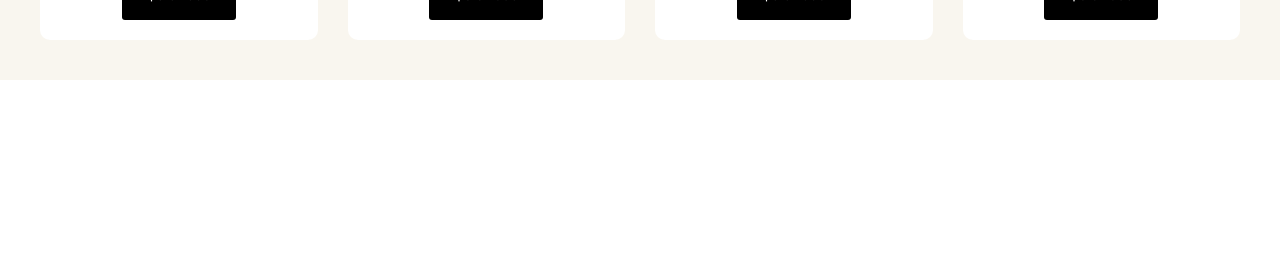
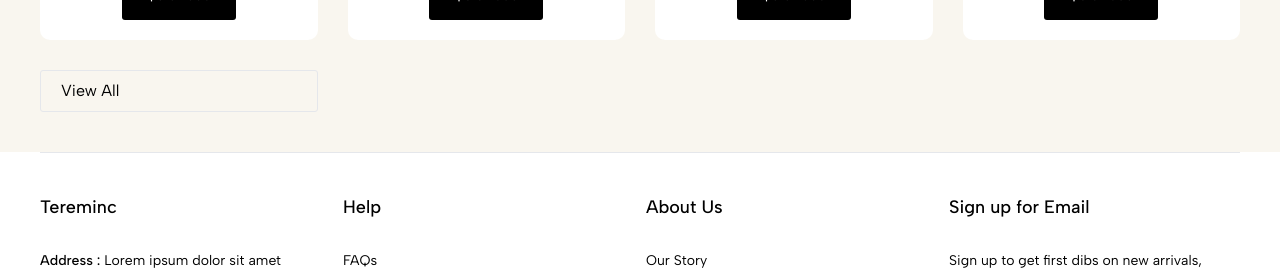
Before and after one commit to stainlezzking/tereminc, a Next.js app: page / in a window 1280 px wide. Shown: the part 2478-2750 px from the top of the page. Before the commit the page ends 2558 px from the top, so only its background shows below. Built offline with nearby package versions, Linux system fonts and the light colour scheme.

Commit message:
added the footer

```diff
--- a/app/(frontend)/page.jsx
+++ b/app/(frontend)/page.jsx
@@ -1,4 +1,5 @@
 import BtnLink from "@/components/button/cat-button";
+import OutlineButton from "@/components/button/outline";
 import Categories from "@/components/card/categories";
 import ProductPreview from "@/components/card/product-preview";
 import Wrapper from "@/components/contentwrapper";
@@ -12,7 +13,7 @@ import Link from "next/link";
 const Page = () => {
   // {/* should not be more than two */}
   return (
-    <div className="h-screen">
+    <div>
       <Modal />
       <SlidingText />
       <Wrapper>
@@ -43,7 +44,7 @@ const Page = () => {
           </div>
         </div>
       </Wrapper>
-      <Wrapper className="space-y-[30px] bg-[#f9f6ef] py-10">
+      <Wrapper className="space-y-[30px] bg-[#f9f6ef] py-10 overflow-hidden">
         <div className="text-center space-y-[18px]">
           <Title>Best Seller</Title>
           <p>Shop the Latest Styles: Stay ahead of the curve with our newest arrivals</p>
@@ -52,6 +53,7 @@ const Page = () => {
           {new Array(8).fill(1).map((_, i) => (
             <ProductPreview id={i} src={collectionImage.src} title="Random title" href="" price={100000} cats={["Random", "Random"]} key={i} />
           ))}
+          <OutlineButton href="/products">View All</OutlineButton>
         </div>
       </Wrapper>
     </div>
--- a/app/globals.css
+++ b/app/globals.css
@@ -1,24 +1,6 @@
 @tailwind base;
 @tailwind components;
 @tailwind utilities;
-
-:root {
-  --background: #ffffff;
-  --foreground: #171717;
-}
-
-@media (prefers-color-scheme: dark) {
-  :root {
-    --background: #0a0a0a;
-    --foreground: #ededed;
-  }
-}
-
-body {
-  color: var(--foreground);
-  background: var(--background);
-  font-family: Arial, Helvetica, sans-serif;
-}
 
 @layer utilities {
   .text-balance {
@@ -27,4 +9,7 @@ body {
   .grid-spacing {
     @apply gap-x-[15px] gap-y-[30px] md:gap-x-[20px] lg:gap-x-[30px];
   }
+  .footer-title {
+    @apply mt-10 mb-4 xl:mt-0 xl:mb-[30px] text-lg;
+  }
 }
--- a/app/layout.js
+++ b/app/layout.js
@@ -3,6 +3,7 @@ import "./globals.css";
 import Navbar from "@/components/navbar";
 import CartItemsContextWrapper from "@/components/context/cartcontext";
 import { Toaster } from "sonner";
+import Footer from "@/components/footer";
 
 const alberSans = Albert_Sans({
   subsets: ["latin"],
@@ -18,7 +19,10 @@ export default function RootLayout({ children }) {
       <body className={" bg-white text-black " + alberSans.className}>
         <Navbar />
         <Toaster />
-        <CartItemsContextWrapper>{children}</CartItemsContextWrapper>
+        <CartItemsContextWrapper>
+          {children}
+          <Footer />
+        </CartItemsContextWrapper>
       </body>
     </html>
   );
--- /dev/null
+++ b/components/button/outline.jsx
@@ -0,0 +1,11 @@
+import Link from "next/link";
+
+const OutlineButton = ({ children }) => {
+  return (
+    <Link href="#" className="border rounded-[3px] py-2 px-5 hover:">
+      {children}
+    </Link>
+  );
+};
+
+export default OutlineButton;
--- a/components/card/product-preview.jsx
+++ b/components/card/product-preview.jsx
@@ -1,6 +1,6 @@
 import Image from "next/image";
 import Link from "next/link";
-import AddToCartButton from "../button/button";
+import AddToCartButton from "../button/addToCartButton";
 
 const ProductPreview = ({ src, title, cats, id, price, href }) => {
   return (
--- /dev/null
+++ b/components/footer.jsx
@@ -0,0 +1,60 @@
+import Link from "next/link";
+import Wrapper from "./contentwrapper";
+import { InstagramLogoIcon } from "@radix-ui/react-icons";
+
+const Footer = () => {
+  return (
+    <Wrapper>
+      <footer className="py-10 border-t text-sm bg-white gap-3 grid grid-cols-1 sm:grid-cols-2 xl:grid-cols-4">
+        <div className="col-span-1">
+          <h1 className="footer-title font-medium">Tereminc</h1>
+          <ul className="mb-2 sm:mb-[15px] space-y-1">
+            <li>
+              <span className="font-medium">Address : </span>
+              Lorem ipsum dolor sit amet consectetur adipisicing elit. Nemo quidem non pariatur fugit eum architecto officiis magnam voluptates
+              corrupti mollitia!
+            </li>
+            <li>
+              <span className="font-medium">Email</span> info@terminc.com
+            </li>
+            <li>
+              <span className="font-medium">Phone</span> +234 123 456 7XXX
+            </li>
+          </ul>
+          <span className="flex icons gap-x-3">
+            <Link href="" className="p-2 rounded-full border border-black">
+              <InstagramLogoIcon />
+            </Link>
+          </span>
+        </div>
+        <div className="col-span-1">
+          <h1 className="footer-title font-medium">Help</h1>
+          <ul className="mb-2 sm:mb-[15px] space-y-1">
+            <li>FAQs</li>
+            <li>My Wishlist</li>
+          </ul>
+        </div>
+        <div className="col-span-1">
+          <h1 className="footer-title font-medium">About Us</h1>
+          <ul className="mb-2 sm:mb-[15px] space-y-1">
+            <li>Our Story</li>
+            <li>Contact Us</li>
+            <li>Account</li>
+          </ul>
+        </div>
+        <div className="col-span-1 space-y-5">
+          <h1 className="footer-title font-medium">Sign up for Email</h1>
+          <p>Sign up to get first dibs on new arrivals, sales, exclusive content, events and more!</p>
+          <div className="relative max-w-[600px]">
+            <input type="text" className="border py-3 ps-5 pe-[150px] rounded-[3px] w-full " />
+            <button className="bg-black text-white h-[85%] block w-[132px] absolute top-1/2 -translate-y-1/2 right-[5px] rounded-[3px]">
+              Subscribe
+            </button>
+          </div>
+        </div>
+      </footer>
+    </Wrapper>
+  );
+};
+
+export default Footer;
--- a/components/navbar.jsx
+++ b/components/navbar.jsx
@@ -1,5 +1,4 @@
 "use client";
-import { Instagram } from "lucide-react";
 import Wrapper from "./contentwrapper";
 import { Swiper, SwiperSlide } from "swiper/react";
 import { Pagination, Autoplay } from "swiper/modules";
@@ -9,6 +8,8 @@ import "swiper/css/autoplay";
 
 import "@/app/custom.css";
 import { useEffect } from "react";
+import { InstagramLogoIcon } from "@radix-ui/react-icons";
+import { ShoppingBagIcon, User } from "lucide-react";
 const onSlideChange = (e) => {
   // console.log("slide change ", e);
 };
@@ -19,7 +20,7 @@ const Navbar = () => {
       <div className="text-black">
         <Wrapper className="flex py-[10px] justify-between  ">
           <span className="">
-            <Instagram />
+            <InstagramLogoIcon className="w-6 h-6" />
           </span>
           <div>Slider section</div>
           <div>flag and language</div>
@@ -32,7 +33,10 @@ const Navbar = () => {
             <div>
               <p className="links py-8">navlinks</p>
             </div>
-            <div>wishlist icons</div>
+            <div className="flex gap-x-3 items-center text-black">
+              <User />
+              <ShoppingBagIcon />
+            </div>
           </Wrapper>
         </nav>
         <Swiper
```
Also changed, not shown: components/button/addToCartButton.jsx (renamed from components/button/button.jsx).
